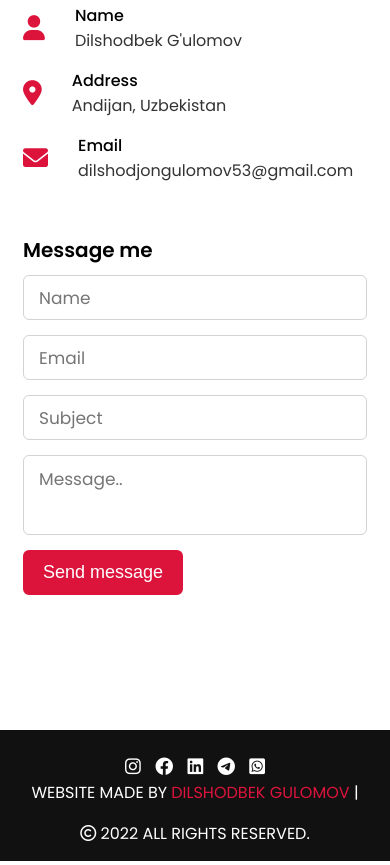
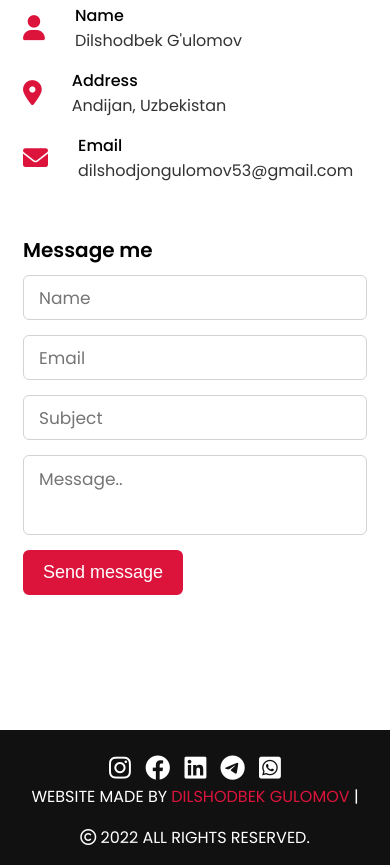
Before and after one commit to Dilshodjon2004/portfolio_website, a plain HTML site: page index.html in a window 390 px wide. Shown: the part 5215-6080 px from the top of the page. Drawn offline with nearby package versions, Linux system fonts and the light colour scheme.

Commit message:
Update style.css

```diff
--- a/style.css
+++ b/style.css
@@ -668,7 +668,7 @@ footer span a:hover{
         width: 100%;
     }
     .messengers a i{
-        font-size: 20px;
+        font-size: 25px;
     }
 }
 
@@ -702,6 +702,6 @@ footer span a:hover{
         line-height: 38px;
     }
     .messengers a i{
-        font-size: 18px;
+        font-size: 25px;
     }
 }
```
